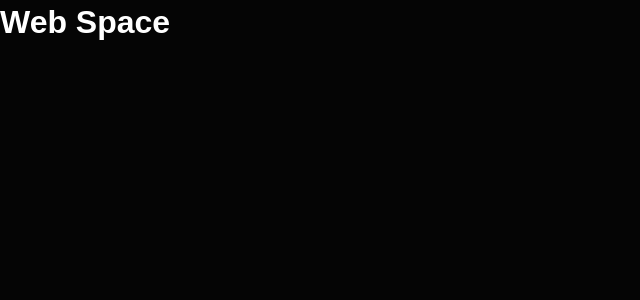
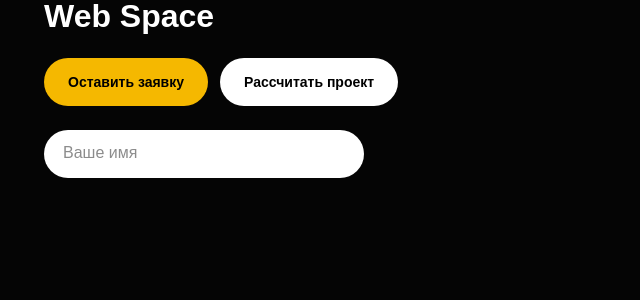
Before and after one commit to Eversus/web-space, a Next.js app: page / in a window 1280 px wide. Shown: the top 300 px of the page, without its empty margins (0-640 px from the left). Built offline with nearby package versions, Linux system fonts and the light colour scheme.

Commit message:
test ui foundation on home page

```diff
--- a/app/page.tsx
+++ b/app/page.tsx
@@ -1,7 +1,30 @@
+import Container from "../components/ui/Container/Container";
+import Button from "../components/ui/Button/Button";
+import Input from "../components/ui/Input/Input";
+import SectionTitle from "../components/ui/SectionTitle/SectionTitle";
+
 export default function Home() {
   return (
     <main>
-      <h1>Web Space</h1>
+      <Container>
+        <SectionTitle title="Web Space" />
+
+        <div
+          style={{
+            marginTop: "24px",
+            display: "flex",
+            gap: "12px",
+            flexWrap: "wrap",
+          }}
+        >
+          <Button>Оставить заявку</Button>
+          <Button variant="secondary">Рассчитать проект</Button>
+        </div>
+
+        <div style={{ marginTop: "24px", maxWidth: "320px" }}>
+          <Input placeholder="Ваше имя" />
+        </div>
+      </Container>
     </main>
   );
 }
```
Also changed, not shown: styles/mixins.scss (line endings or trailing spaces).
